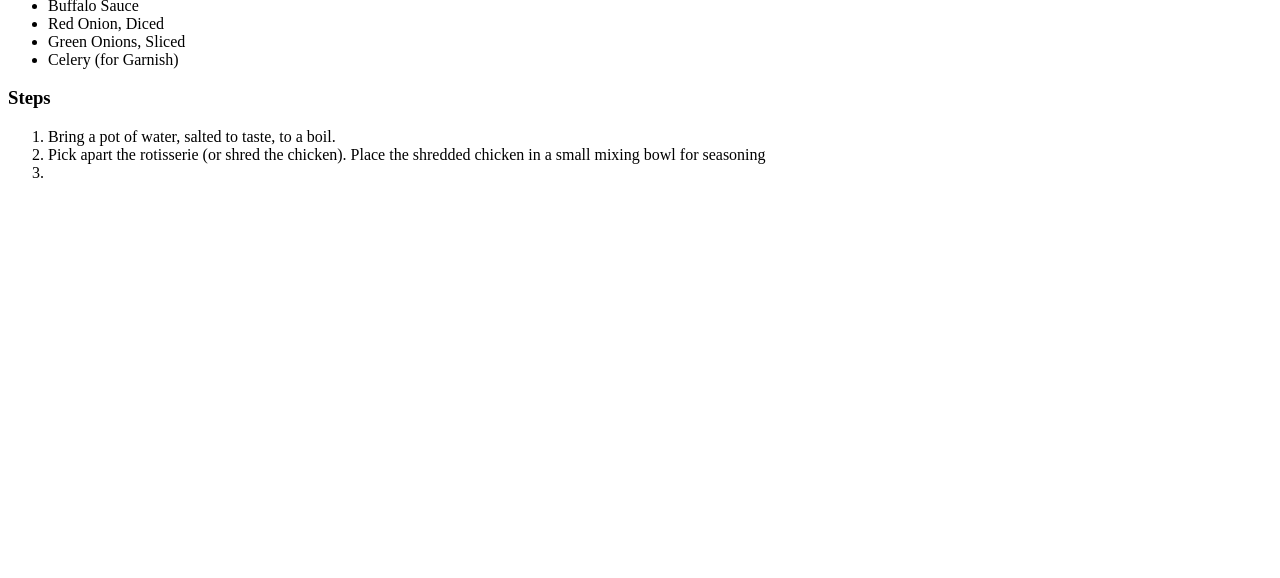
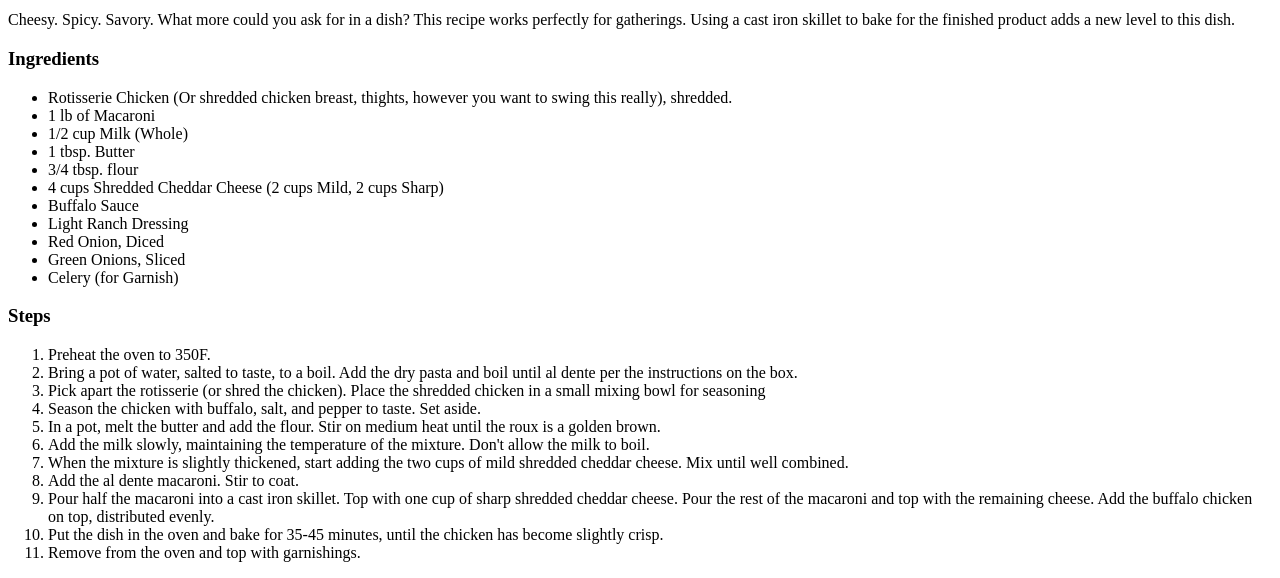
Before and after one commit to devinjordan/odin-recipes, a plain HTML site: page recipes/buffalo-chicken-mac-and-cheese.html in a window 1280 px wide. Shown: the part 632-1210 px from the top of the page. Before the commit the page ends 830 px from the top, so only its background shows below. Drawn offline with Linux system fonts and the light colour scheme.

Commit message:
Complete second recipe and add link to index.html

```diff
--- a/recipes/buffalo-chicken-mac-and-cheese.html
+++ b/recipes/buffalo-chicken-mac-and-cheese.html
@@ -7,7 +7,7 @@
 </head>
 <body>
   <h1>Buffalo Chicken Macaroni & Cheese</h1>
-  <img src="https://www.allrecipes.com/thmb/kf8OA3fg1DbQiTPT3mBQq7TRzf8=/1500x0/filters:no_upscale():max_bytes(150000):strip_icc()/245764-buffalo-chicken-mac-and-cheese-DDMFS-4x3-d254b531a4904717ae4e704f378d9261.jpg" alt="Picture of Pasta">
+  <img src="https://www.allrecipes.com/thmb/kf8OA3fg1DbQiTPT3mBQq7TRzf8=/1500x0/filters:no_upscale():max_bytes(150000):strip_icc()/245764-buffalo-chicken-mac-and-cheese-DDMFS-4x3-d254b531a4904717ae4e704f378d9261.jpg" alt="Picture of Pasta" height="500" width="700">
   <h3>Description</h3>
   <p>Cheesy. Spicy. Savory. What more could you ask for in a dish? This recipe works perfectly for gatherings. Using a cast iron skillet to bake for the finished product adds a new level to this dish.</p>
 
@@ -20,6 +20,7 @@
     <li>3/4 tbsp. flour</li>
     <li>4 cups Shredded Cheddar Cheese (2 cups Mild, 2 cups Sharp)</li>
     <li>Buffalo Sauce</li>
+    <li>Light Ranch Dressing</li>
     <li>Red Onion, Diced</li>
     <li>Green Onions, Sliced</li>
     <li>Celery (for Garnish)</li>
@@ -27,9 +28,17 @@
 
   <h3>Steps</h3>
   <ol>
-    <li>Bring a pot of water, salted to taste, to a boil.</li>
+    <li>Preheat the oven to 350F.</li>
+    <li>Bring a pot of water, salted to taste, to a boil. Add the dry pasta and boil until al dente per the instructions on the box.</li>
     <li>Pick apart the rotisserie (or shred the chicken). Place the shredded chicken in a small mixing bowl for seasoning</li>
-    <li></li>
+    <li>Season the chicken with buffalo, salt, and pepper to taste. Set aside.</li>
+    <li>In a pot, melt the butter and add the flour. Stir on medium heat until the roux is a golden brown.</li>
+    <li>Add the milk slowly, maintaining the temperature of the mixture. Don't allow the milk to boil.</li>
+    <li>When the mixture is slightly thickened, start adding the two cups of mild shredded cheddar cheese. Mix until well combined.</li>
+    <li>Add the al dente macaroni. Stir to coat.</li>
+    <li>Pour half the macaroni into a cast iron skillet. Top with one cup of sharp shredded cheddar cheese. Pour the rest of the macaroni and top with the remaining cheese. Add the buffalo chicken on top, distributed evenly.</li>
+    <li>Put the dish in the oven and bake for 35-45 minutes, until the chicken has become slightly crisp.</li>
+    <li>Remove from the oven and top with garnishings.</li>
   </ol>
 
 </body>
```
Also changed, not shown: index.html (+2 -0 lines).
